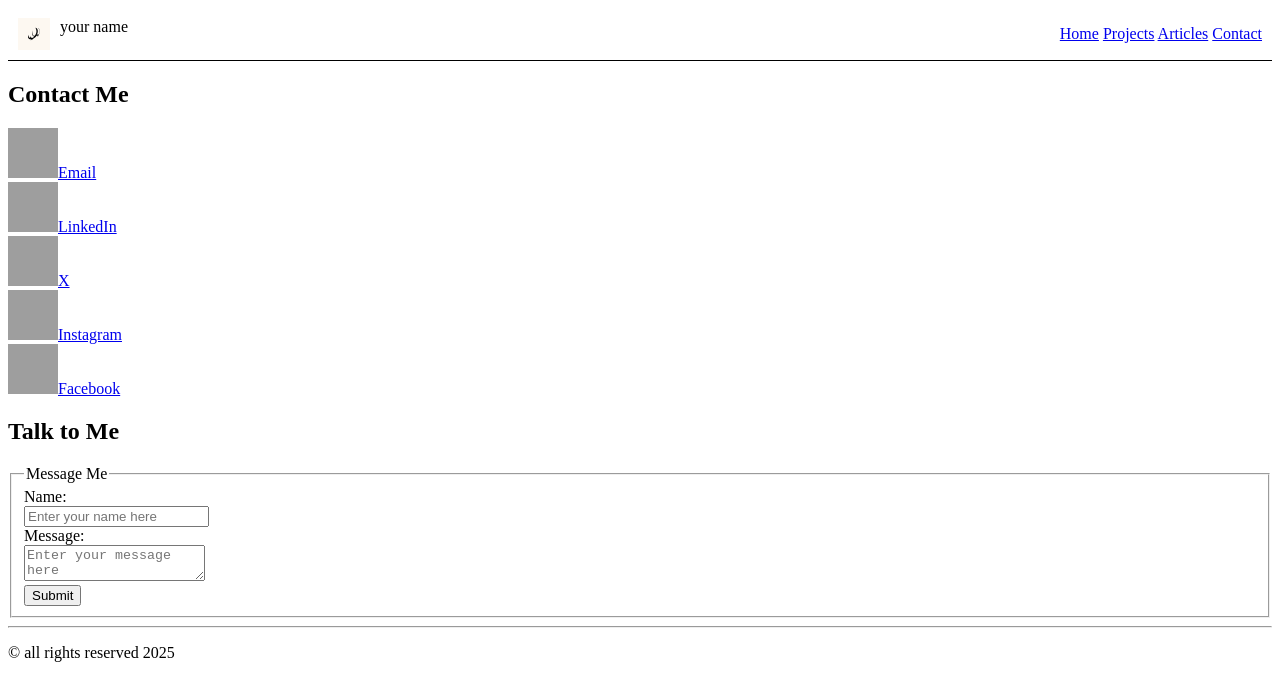
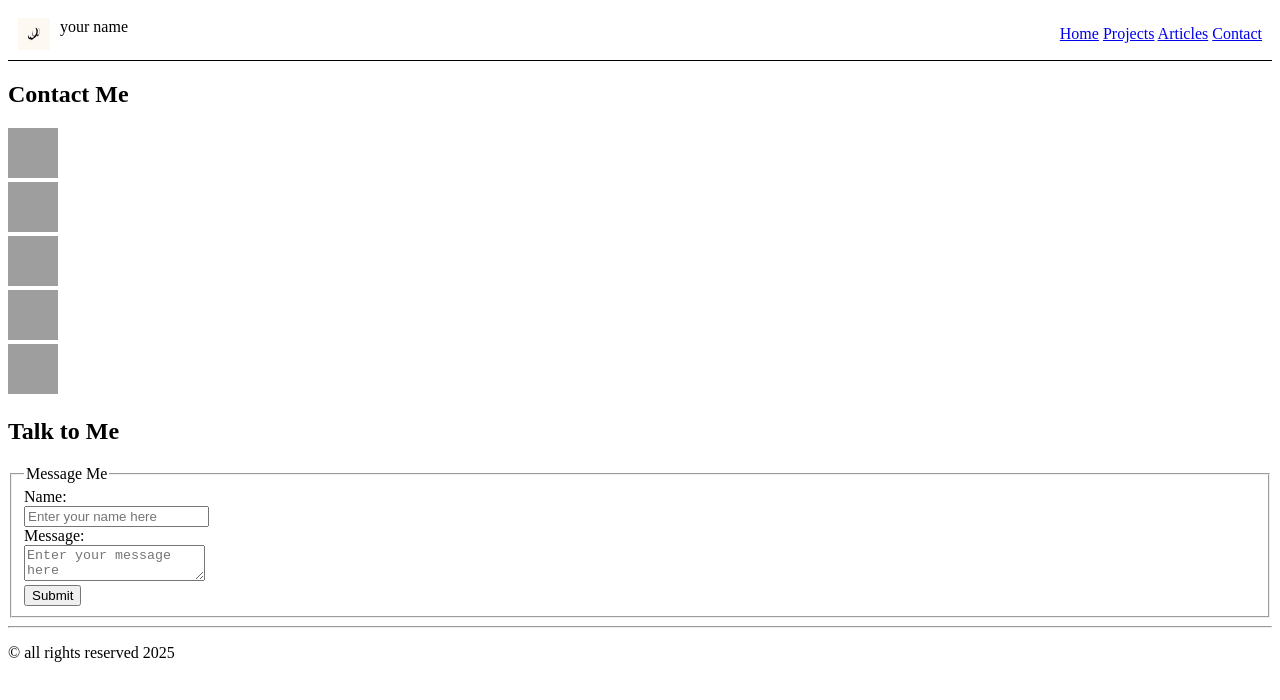
Before and after one commit to omofz/Basic-HTML-Website, a plain HTML site: page contact.html in a window 1280 px wide. Drawn offline with Linux system fonts and the light colour scheme; grey boxes are pictures that could not be loaded.

Commit message:
contact.html edit

```diff
--- a/contact.html
+++ b/contact.html
@@ -46,11 +46,11 @@
         <section>
             <div>
                 <p >
-                    <a href="mailto:#" target="blank"><img  src="https://www.freepnglogos.com/uploads/logo-gmail-png/logo-gmail-png-for-gmail-email-client-mac-app-store-16.png" alt="gmail" height="50" width="50" />Email</a><br>
-                    <a href="https://www.linkedin.com/in/" target="blank"><img  src="https://user-images.githubusercontent.com/88904952/234979284-68c11d7f-1acc-4f0c-ac78-044e1037d7b0.png" alt="linkedin" height="50" width="50" />LinkedIn</a><br>
-                    <a href="https://twitter.com/" target="blank"><img  src="https://user-images.githubusercontent.com/88904952/234980676-61bfb021-ecc8-48f7-88e6-34c1b06c4a58.png" alt="twitter" height="50" width="50" />X</a><br>
-                    <a href="https://www.instagram.com/" target="blank"><img  src="https://user-images.githubusercontent.com/88904952/234981169-2dd1e58f-4b7e-468c-8213-034ba62156c3.png" alt="instagram" height="50" width="50" />Instagram</a><br>
-                    <a href="https://web.facebook.com/" target="blank"><img  src="https://www.freepnglogos.com/uploads/logo-facebook-png/logo-facebook-facebook-logo-transparent-png-pictures-icons-and-0.png" alt="facebook" height="50" width="50" />Facebook</a><br>
+                    <a href="mailto:#" target="blank"><img  src="https://www.freepnglogos.com/uploads/logo-gmail-png/logo-gmail-png-for-gmail-email-client-mac-app-store-16.png" alt="gmail" height="50" width="50" /></a><br>
+                    <a href="https://www.linkedin.com/in/" target="blank"><img  src="https://user-images.githubusercontent.com/88904952/234979284-68c11d7f-1acc-4f0c-ac78-044e1037d7b0.png" alt="linkedin" height="50" width="50" /></a><br>
+                    <a href="https://twitter.com/" target="blank"><img  src="https://user-images.githubusercontent.com/88904952/234980676-61bfb021-ecc8-48f7-88e6-34c1b06c4a58.png" alt="twitter" height="50" width="50" /></a><br>
+                    <a href="https://www.instagram.com/" target="blank"><img  src="https://user-images.githubusercontent.com/88904952/234981169-2dd1e58f-4b7e-468c-8213-034ba62156c3.png" alt="instagram" height="50" width="50" /></a><br>
+                    <a href="https://web.facebook.com/" target="blank"><img  src="https://www.freepnglogos.com/uploads/logo-facebook-png/logo-facebook-facebook-logo-transparent-png-pictures-icons-and-0.png" alt="facebook" height="50" width="50" /></a><br>
                 </p>
 
             </div>
```
